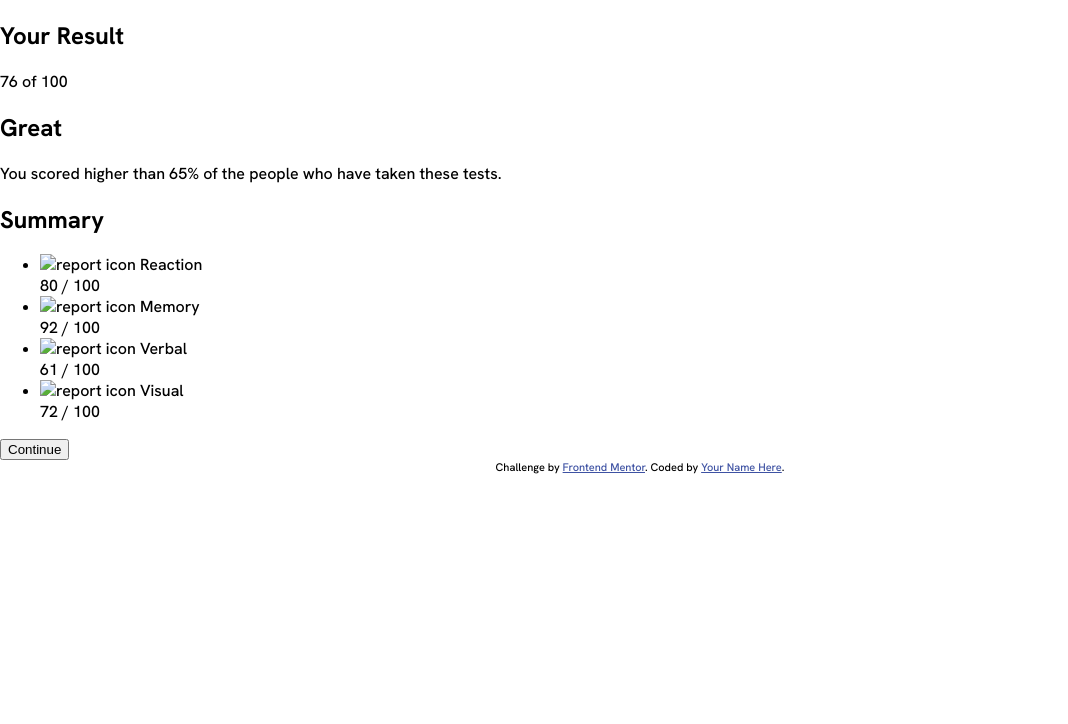
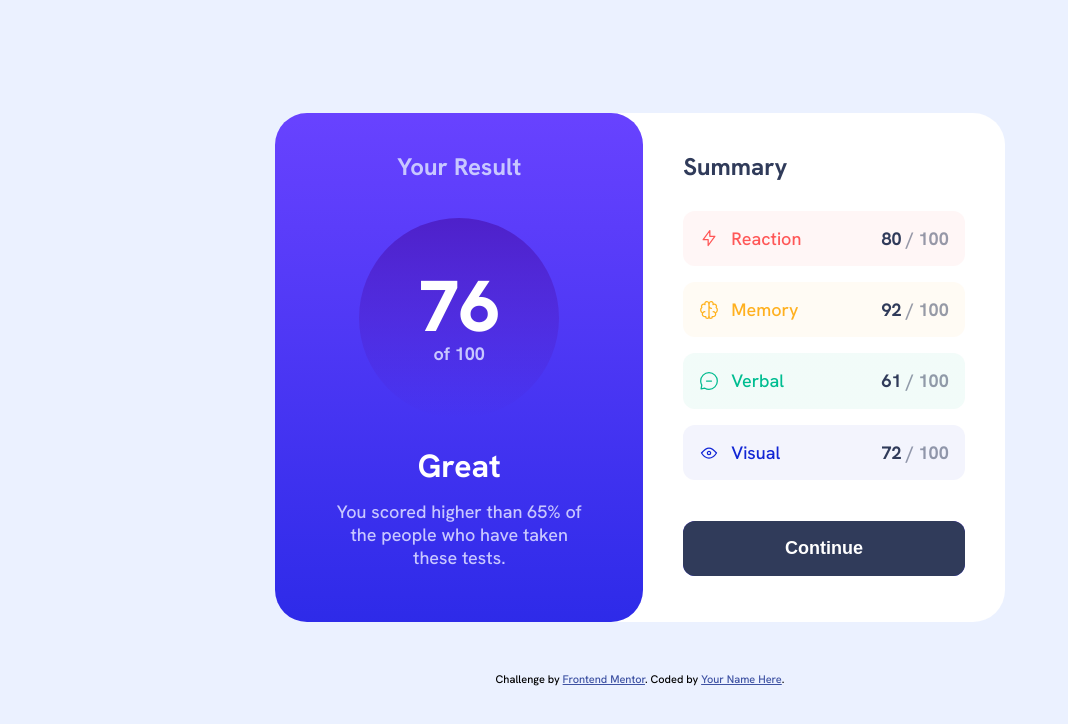
Before and after one commit to MaxTarasevich/results-summary-component, a website built with Vite: page index.html in a window 1280 px wide. Shown: the whole page, without its empty margins (0-1068 px from the left). Built offline with nearby package versions, Linux system fonts and the light colour scheme.

Commit message:
feat: desktop design

```diff
--- a/index.html
+++ b/index.html
@@ -14,7 +14,7 @@
 
   <!-- Feel free to remove these styles or customise in your own stylesheet 👍 -->
   <style>
-    .attribution { font-size: 11px; text-align: center; }
+    .attribution {margin-top:50px; font-size: 11px; text-align: center; }
     .attribution a { color: hsl(228, 45%, 44%); }
   </style>
 </head>
@@ -35,10 +35,10 @@
 
      <div class="summary">
        <h2 class="summary__title">Summary</h2>
-       <ul>
-         <li class="summary__report">
+       <ul class="reports">
+         <li class="report red">
            <div class="report__description">
-             <img src="" alt="report icon" />
+             <img src="./assets/images/icon-reaction.svg" alt="report icon" />
              <span>Reaction</span>
            </div>
 
@@ -48,9 +48,9 @@
            </div>
          </li>
 
-         <li class="summary__report">
+         <li class="report yellow">
            <div class="report__description">
-             <img src="" alt="report icon" />
+             <img src="./assets/images/icon-memory.svg" alt="report icon" />
              <span>Memory</span>
            </div>
 
@@ -60,9 +60,9 @@
            </div>
          </li>
 
-         <li class="summary__report">
+         <li class="report green">
            <div class="report__description">
-             <img src="" alt="report icon" />
+             <img src="./assets/images/icon-verbal.svg" alt="report icon" />
              <span>Verbal</span>
            </div>
 
@@ -72,9 +72,9 @@
            </div>
          </li>
 
-         <li class="summary__report">
+         <li class="report blue">
            <div class="report__description">
-             <img src="" alt="report icon" />
+             <img src="./assets/images/icon-visual.svg" alt="report icon" />
              <span>Visual</span>
            </div>
 
@@ -84,14 +84,16 @@
            </div>
          </li>
        </ul>
-       <button class="report__btn">Continue</button>
+       <button class="report__btn"><span>Continue</span></button>
      </div>
    </div>
- </main>
 
-  <div class="attribution">
+    <div class="attribution">
     Challenge by <a href="https://www.frontendmentor.io?ref=challenge" target="_blank">Frontend Mentor</a>.
     Coded by <a href="#">Your Name Here</a>.
   </div>
+ </main>
+
+
 </body>
 </html>
--- a/style.css
+++ b/style.css
@@ -23,4 +23,221 @@ body {
   margin: 0;
   font-family: "Hanken Grotesk", sans-serif;
   font-weight: 500;
+  font-size: 18px;
+  line-height: 1.3;
 }
+
+ul {
+  margin: 0;
+  padding: 0;
+  list-style: none;
+}
+
+h2,
+h3,
+p {
+  margin: 0;
+  padding: 0;
+}
+
+button {
+  outline: none;
+  border: none;
+}
+
+main {
+  min-height: 100vh;
+  display: flex;
+  flex-direction: column;
+  justify-content: center;
+  align-items: center;
+  background-color: var(--neutral-pale-blue);
+}
+
+.card {
+  max-width: 736px;
+  margin: 0 auto;
+  display: flex;
+  border-radius: 32px;
+  background-color: var(--neutral-white);
+}
+
+.result {
+  padding: 38px 54px 46px;
+  max-width: 368px;
+  background: linear-gradient(
+    180deg,
+    var(--gradient-slate-blue) 0%,
+    hsl(252, 100%, 63%) 0.01%,
+    var(--gradient-royal-blue) 100%
+  );
+  border-radius: 32px;
+  text-align: center;
+  color: var(--neutral-white);
+}
+
+.result__title {
+  margin-bottom: 35px;
+  font-weight: 700;
+  font-size: 24px;
+  line-height: 1.3;
+  color: var(--neutral-light-lavender);
+}
+
+.result__score {
+  margin: 0 auto 28px;
+  width: 200px;
+  height: 200px;
+  display: flex;
+  flex-direction: column;
+  justify-content: center;
+  align-items: center;
+  border-radius: 50%;
+  background: linear-gradient(
+    180deg,
+    var(--gradient-violet-blue) 0%,
+    var(--gradient-persian-blue) 100%,
+    var(--gradient-persian-blue) 100%
+  );
+}
+
+.result__score span {
+  font-weight: 700;
+  color: var(--neutral-light-lavender);
+}
+
+.result__score span:first-of-type {
+  font-weight: 800;
+  font-size: 72px;
+  line-height: 1;
+  color: var(--neutral-white);
+}
+
+.result__verdict h2 {
+  margin-bottom: 14px;
+  font-weight: 700;
+  font-size: 32px;
+}
+
+.result__verdict p {
+  font-weight: 500;
+  line-height: 1.27;
+  color: var(--neutral-light-lavender);
+}
+
+.summary {
+  padding: 38px 40px 46px;
+}
+
+.summary__title {
+  font-weight: 700;
+  font-size: 24px;
+  color: var(--neutral-gray-blue);
+}
+
+.reports {
+  margin: 28px 0 41px;
+}
+
+.report {
+  padding: 16px;
+  margin-bottom: 16px;
+  max-width: 288px;
+  display: flex;
+  align-items: center;
+  justify-content: space-between;
+  gap: 80px;
+  border-radius: 12px;
+}
+
+.report__description {
+  margin-right: auto;
+  display: flex;
+  align-items: center;
+  gap: 12px;
+}
+
+.report__score {
+  font-weight: 700;
+  color: var(--neutral-gray-blue);
+}
+
+.report__score span:last-of-type {
+  opacity: 0.5;
+}
+
+.red {
+  background: linear-gradient(
+      0deg,
+      rgba(255, 255, 255, 0.95),
+      rgba(255, 255, 255, 0.95)
+    ),
+    var(--primary-red);
+  color: var(--primary-red);
+}
+
+.yellow {
+  background: linear-gradient(
+      0deg,
+      rgba(255, 255, 255, 0.95),
+      rgba(255, 255, 255, 0.95)
+    ),
+    var(--primary-yellow);
+  color: var(--primary-yellow);
+}
+
+.green {
+  background: linear-gradient(
+      0deg,
+      rgba(255, 255, 255, 0.95),
+      rgba(255, 255, 255, 0.95)
+    ),
+    var(--primary-teal);
+  color: var(--primary-teal);
+}
+
+.blue {
+  background: linear-gradient(
+      0deg,
+      rgba(255, 255, 255, 0.95),
+      rgba(255, 255, 255, 0.95)
+    ),
+    var(--primary-blue);
+  color: var(--primary-blue);
+}
+
+.report__btn {
+  position: relative;
+  padding: 17px;
+  width: 100%;
+  font-size: inherit;
+  font-weight: 700;
+  background: linear-gradient(180deg, #7755ff 0%, #6943ff 0.01%, #2f2ce9 100%);
+  /* background-color: var(--neutral-gray-blue);*/
+  color: var(--neutral-white);
+  border-radius: 12px;
+  cursor: pointer;
+  transition: all 0.4s ease-in-out;
+}
+
+.report__btn span {
+  position: relative;
+  z-index: 10;
+}
+
+.report__btn:after {
+  content: "";
+  position: absolute;
+  top: 0;
+  bottom: 0;
+  left: 0;
+  right: 0;
+  background-color: var(--neutral-gray-blue);
+  border-radius: 12px;
+  z-index: 1;
+}
+
+.report__btn:after:hover {
+  background-color: white;
+  filter: drop-shadow(0px 30px 60px rgba(61, 108, 236, 0.15));
+}
```
Also changed, not shown: assets/fonts/HankenGrotesk-VariableFont_wght.ttf (deleted), assets/fonts/README.txt (deleted), assets/fonts/static/HankenGrotesk-Bold.ttf (deleted), assets/fonts/static/HankenGrotesk-ExtraBold.ttf (deleted), assets/fonts/static/HankenGrotesk-Medium.ttf (deleted).
